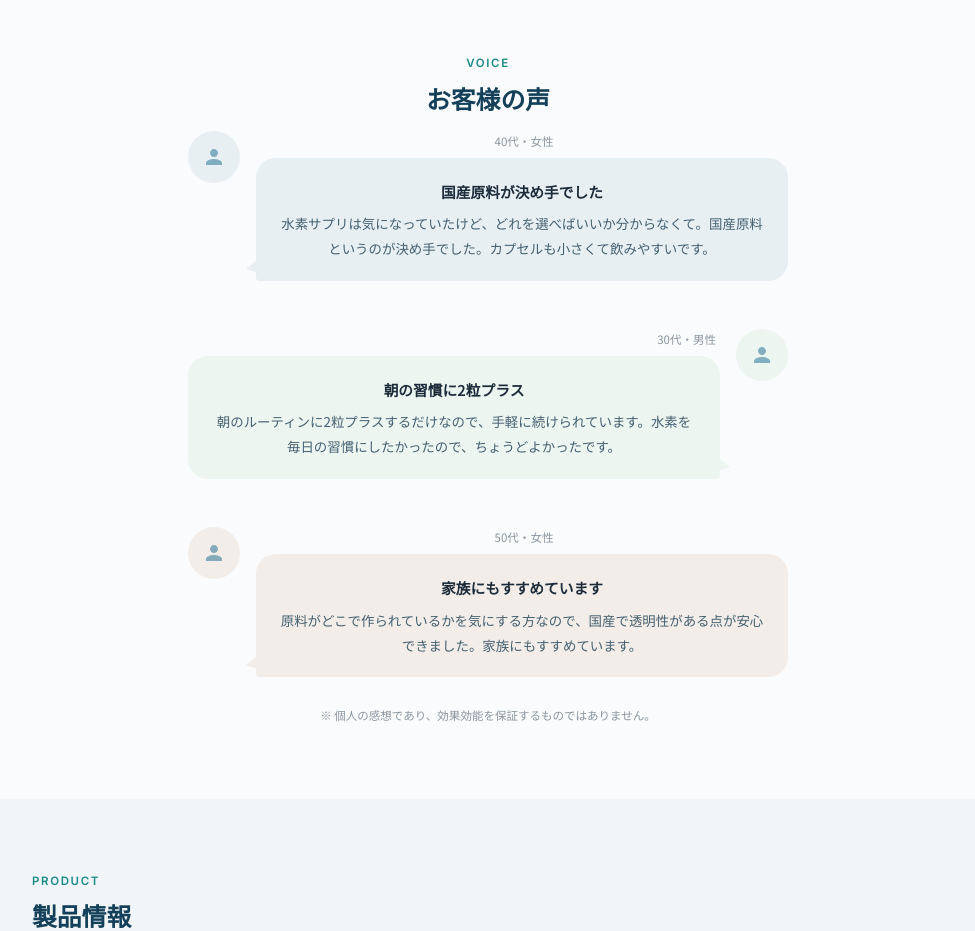
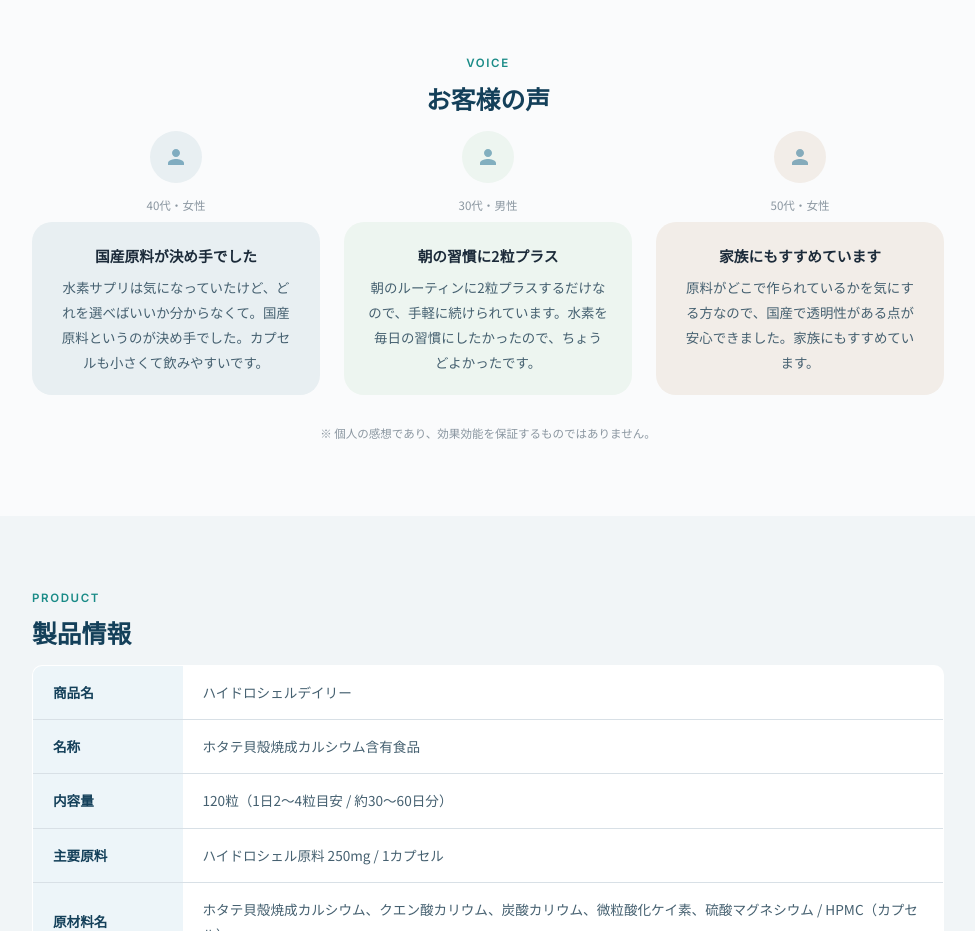
Before and after one commit to Appricot-jp/jerrygo, a plain HTML site: page index.html in a window 1280 px wide. Shown: the part 2620-3551 px from the top of the page, without its empty margins (152-1127 px from the left). Drawn offline with Linux system fonts and the light colour scheme.

Commit message:
feat: voice section 3-col horizontal on desktop

```diff
--- a/index.html
+++ b/index.html
@@ -527,19 +527,20 @@
 
   /* ===== VOICE (speech bubble) ===== */
   .voice-list {
-    max-width: 600px;
+    max-width: 960px;
     margin: 0 auto;
-    display: flex;
-    flex-direction: column;
-    gap: 48px;
+    display: grid;
+    grid-template-columns: repeat(3, 1fr);
+    gap: 24px;
   }
   .voice-item {
     display: flex;
-    align-items: flex-start;
-    gap: 16px;
+    flex-direction: column;
+    align-items: center;
+    gap: 12px;
   }
   .voice-item--right {
-    flex-direction: row-reverse;
+    flex-direction: column;
   }
   .voice-avatar {
     width: 52px;
@@ -561,6 +562,7 @@
   }
   .voice-content {
     flex: 1;
+    width: 100%;
   }
   .voice-name {
     font-size: 0.72rem;
@@ -569,10 +571,11 @@
     padding-left: 4px;
   }
   .voice-item--right .voice-name {
-    text-align: right;
+    text-align: center;
     padding-left: 0;
-    padding-right: 4px;
+    padding-right: 0;
   }
+  .voice-name { text-align: center; padding-left: 0; }
   .voice-bubble {
     position: relative;
     padding: 20px 24px;
@@ -581,42 +584,9 @@
     line-height: 1.85;
     color: var(--text);
   }
-  .voice-item:nth-child(1) .voice-bubble {
-    background: #E8EFF2;
-    border-bottom-left-radius: 4px;
-  }
-  .voice-item:nth-child(2) .voice-bubble {
-    background: #EDF5F0;
-    border-bottom-right-radius: 4px;
-  }
-  .voice-item:nth-child(3) .voice-bubble {
-    background: #F2EDE8;
-    border-bottom-left-radius: 4px;
-  }
-  .voice-bubble::after {
-    content: '';
-    position: absolute;
-    bottom: 8px;
-    width: 0;
-    height: 0;
-  }
-  .voice-item:not(.voice-item--right) .voice-bubble::after {
-    left: -10px;
-    border-top: 10px solid transparent;
-    border-bottom: 4px solid transparent;
-    border-right: 12px solid;
-  }
-  .voice-item:nth-child(1):not(.voice-item--right) .voice-bubble::after { border-right-color: #E8EFF2; }
-  .voice-item:nth-child(3):not(.voice-item--right) .voice-bubble::after { border-right-color: #F2EDE8; }
-  .voice-item--right .voice-bubble::after {
-    right: -10px;
-    left: auto;
-    border-top: 10px solid transparent;
-    border-bottom: 4px solid transparent;
-    border-left: 12px solid;
-    border-right: none;
-  }
-  .voice-item:nth-child(2).voice-item--right .voice-bubble::after { border-left-color: #EDF5F0; }
+  .voice-item:nth-child(1) .voice-bubble { background: #E8EFF2; }
+  .voice-item:nth-child(2) .voice-bubble { background: #EDF5F0; }
+  .voice-item:nth-child(3) .voice-bubble { background: #F2EDE8; }
   .voice-heading {
     font-weight: 600;
     margin-bottom: 6px;
@@ -957,8 +927,7 @@
     .recommend-word { font-size: 0.88rem; }
     .recommend-num { font-size: 2rem; }
     .spec-row { flex-direction: column; gap: 12px; }
-    .voice-item, .voice-item--right { flex-direction: row !important; gap: 12px; }
-    .voice-avatar { width: 40px; height: 40px; }
+    .voice-list { grid-template-columns: 1fr; max-width: 480px; }
     .voice-bubble { padding: 16px 18px; }
     .cta-title { font-size: 0.82rem; }
     .cta-sub { font-size: 0.72rem; }
```
